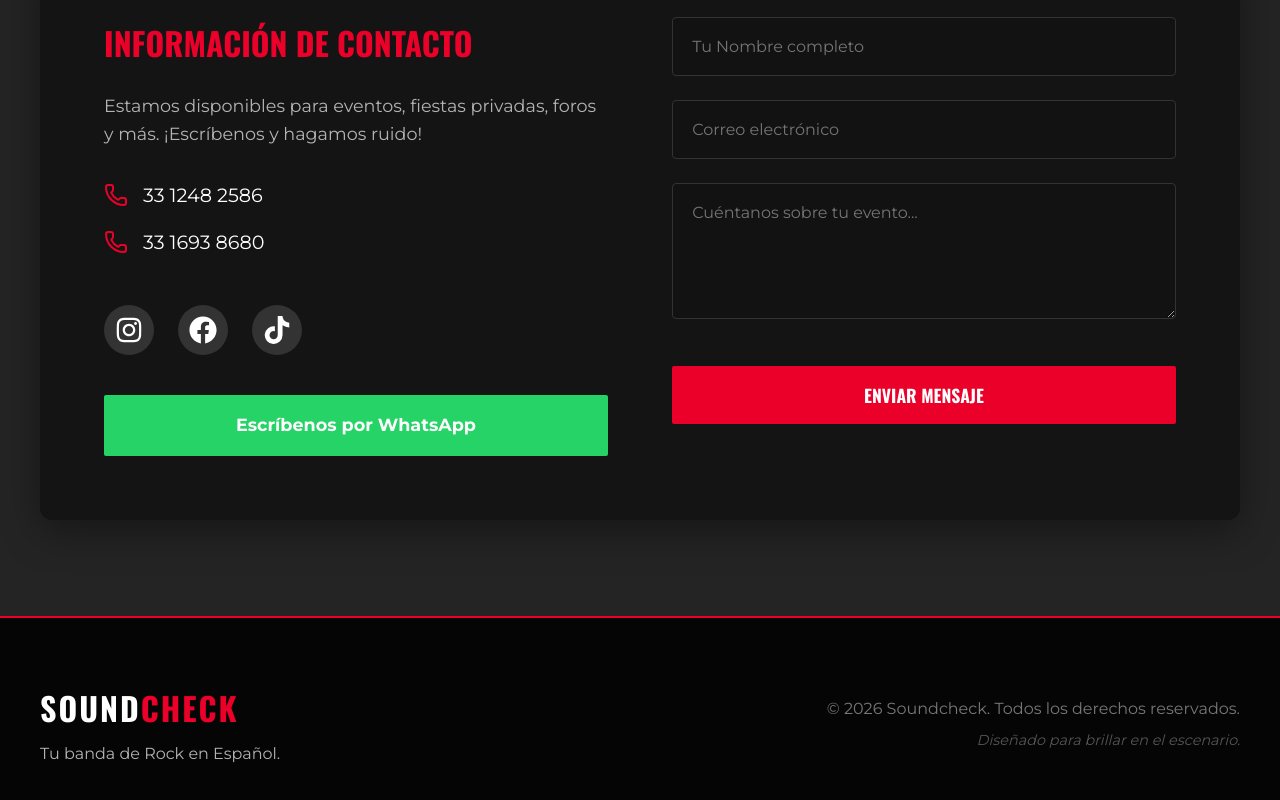
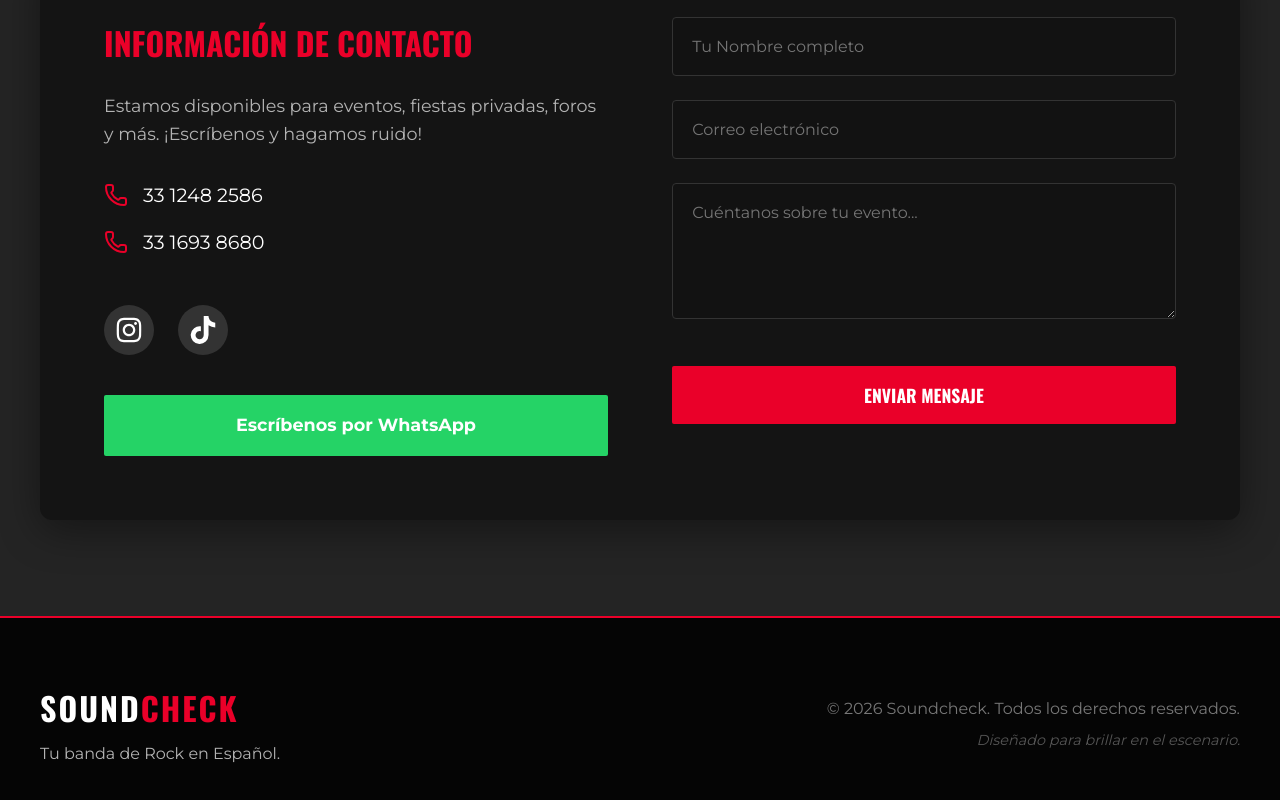
Before and after one commit to Pedro-guzman/soundcheck, a React (Vite) app: page / in a window 1280 px wide. Shown: the part 6842-7642 px from the top of the page. Built offline with nearby package versions, Linux system fonts and the light colour scheme.

Commit message:
Eliminando enlace de facebook

```diff
--- a/src/components/ContactSection.jsx
+++ b/src/components/ContactSection.jsx
@@ -21,7 +21,6 @@ const ContactSection = () => {
 
             <div className="social-links">
               <a href="https://instagram.com/soundcheck_mx1" target="_blank" rel="noreferrer" aria-label="Instagram"><FaInstagram size={28} /></a>
-              <a href="https://facebook.com/Soundcheck" target="_blank" rel="noreferrer" aria-label="Facebook"><FaFacebook size={28} /></a>
               <a href="https://tiktok.com/@soundcheck_899199" target="_blank" rel="noreferrer" aria-label="TikTok"><FaTiktok size={28} /></a>
             </div>
 
```
